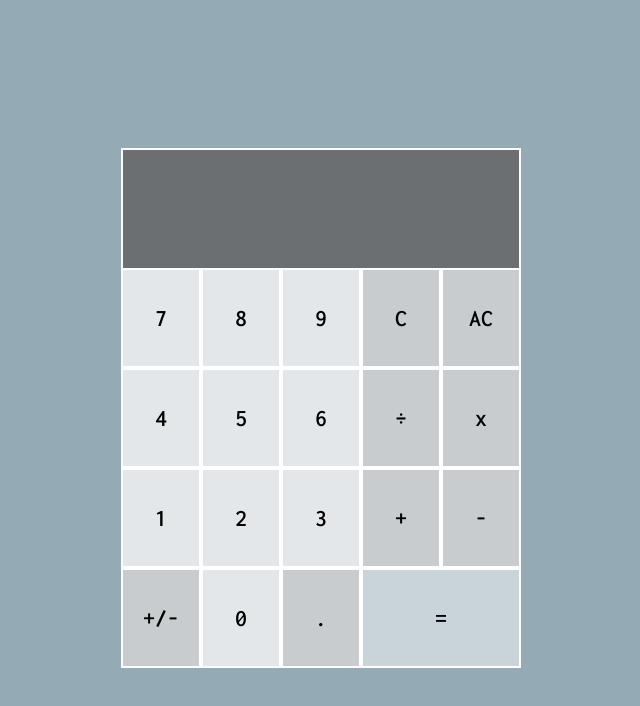
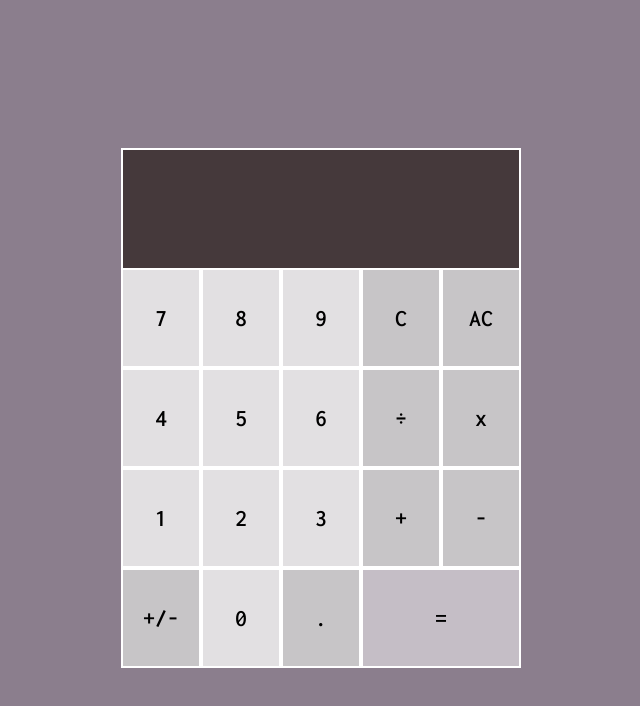
Before and after one commit to SheenaColbert/calculator, a plain HTML site: page index.html in a window 1280 px wide. Shown: the whole page, without its empty margins (319-959 px from the left). Drawn offline with Linux system fonts and the light colour scheme.

Commit message:
changed color ways

```diff
--- a/style.css
+++ b/style.css
@@ -9,7 +9,7 @@
 }
 
 body {
-  background-color: #4c728398;
+  background-color: #3e284098;
   font-size: 1.5em;
 }
 
@@ -110,7 +110,7 @@ button.operator {
   word-wrap: break-word;
   word-break: break-all;
   padding: 10px;
-  background-color: #646464d5;
+  background-color: #382c2cd5;
   border-top: 2px solid white;
   border-left: 2px solid white;
   border-right: 2px solid white;
```
